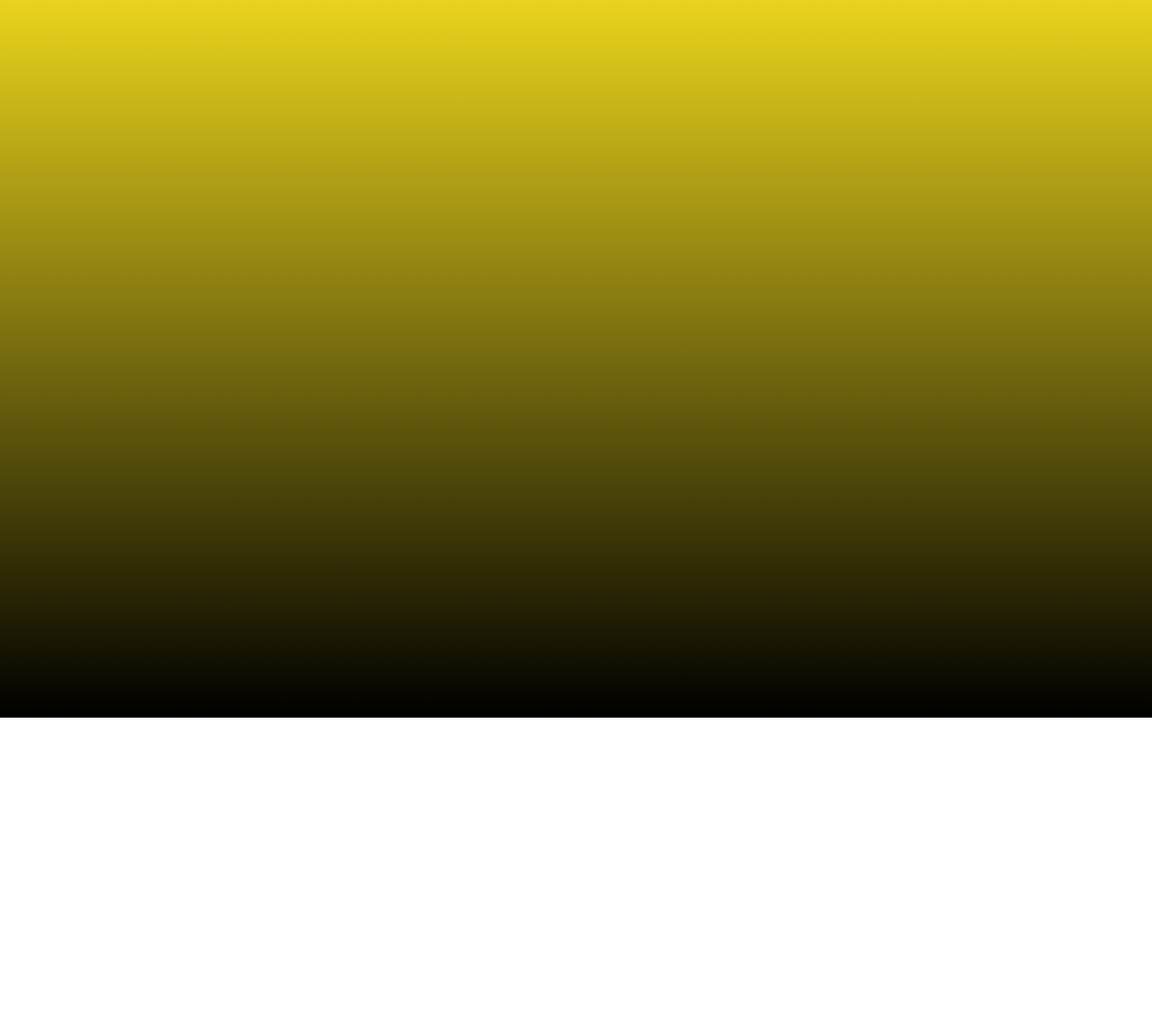
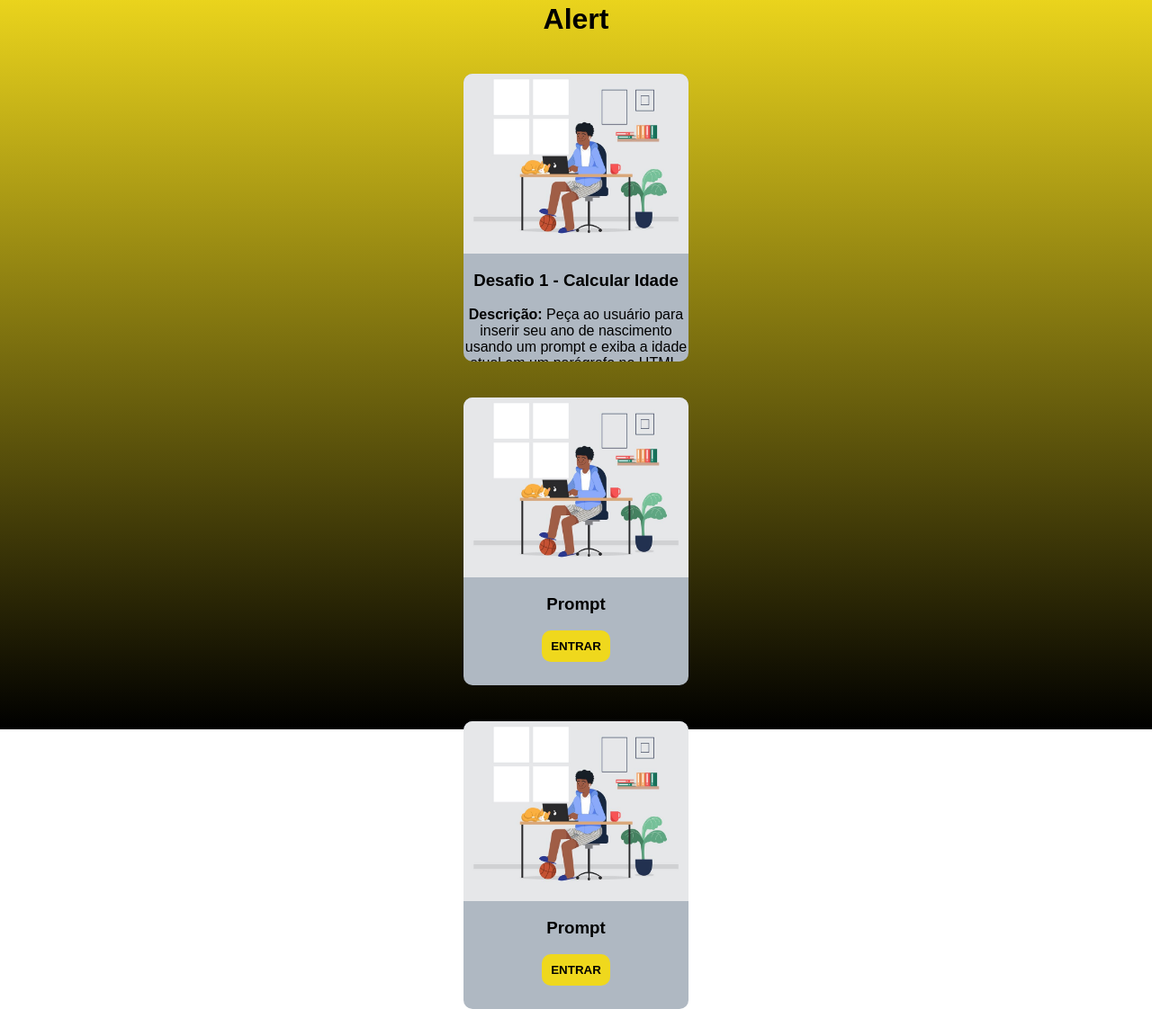
Before and after one commit to brunogalachetheodoro/Estudo-JavaScript-ChatGPT, a plain HTML site: page paginas/prompt/main.html in a window 1280 px wide. Shown: the part 18-1160 px from the top of the page at 90% size. Before the commit the page ends 816 px from the top, so only its background shows below. Drawn offline with Linux system fonts and the light colour scheme.

Commit message:
Update main.html

```diff
--- a/paginas/prompt/main.html
+++ b/paginas/prompt/main.html
@@ -8,8 +8,26 @@
     <link rel="stylesheet" href="../../css/style.css">
 </head>
 <body class="tamanho-vh">
+    <h1>Alert</h1>
     <section >
-
+        <div class="div-card">
+            <div class="card" id="card-1"></div>
+            <h3>Desafio 1 - Calcular Idade</h3>
+            <p>
+                <strong>Descrição:</strong> Peça ao usuário para inserir seu ano de nascimento usando um prompt e exiba a idade atual em um parágrafo no HTML.
+                Objetivo: Praticar coleta de dados do usuário e manipulação do DOM.</p>
+            <a href="paginas/prompt/main.html"><button>ENTRAR</button></a>
+        </div>
+        <div class="div-card">
+            <div class="card" id="card-1"></div>
+            <h3>Prompt</h3>
+            <a href="paginas/prompt/main.html"><button>ENTRAR</button></a>
+        </div>
+        <div class="div-card">
+            <div class="card" id="card-1"></div>
+            <h3>Prompt</h3>
+            <a href="paginas/prompt/main.html"><button>ENTRAR</button></a>
+        </div>
     </section>
 </body>
 </html>
```
